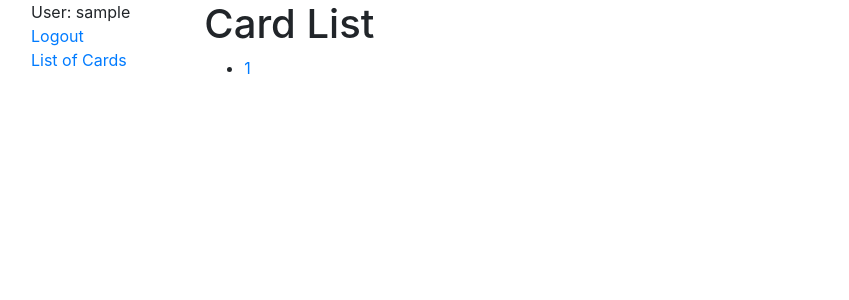
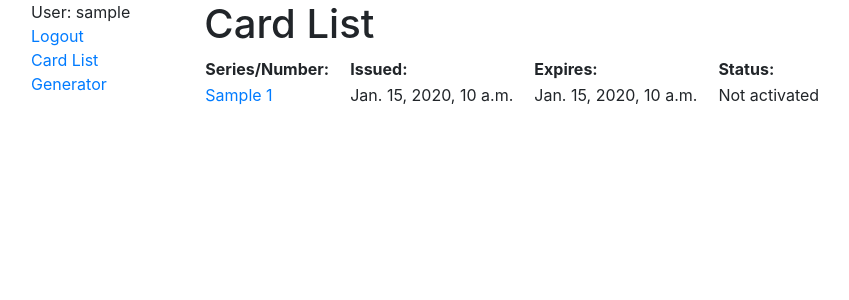
Before and after one commit to BalaurZmeu/LoyaltyCard, a Django app: page /card_manager/cardlist/ in a window 1280 px wide. Shown: the top 300 px of the page, without its empty margins (24-873 px from the left). Run offline with Django 5.2, Linux system fonts and the light colour scheme; a user stored in the database is signed in; tables that the repository leaves empty hold one stand-in row (values such as "Sample post"); some libraries are stand-ins or nearby versions.

Commit message:
Changed templates for cardlist and detail, added template for generator, added url and view

```diff
--- a/loyalty_card/card_manager/templates/card_manager/card_list.html
+++ b/loyalty_card/card_manager/templates/card_manager/card_list.html
@@ -1,17 +1,26 @@
 {% extends "main.html" %}
+
+{% load static %}
 
 {% block content %}
   <h1>Card List</h1>
   {% if card_list %}
-    <ul>
+    <table>
+      <tr>
+        <th>Series/Number:</th>
+        <th>Issued:</th>
+        <th>Expires:</th>
+        <th>Status:</th>
+      </tr>
       {% for card in card_list %}
-        <li>
-          <a href="{{ card.get_absolute_url }}">
-            {{ card.id_number }}
-          </a>
-        </li>
+      <tr>
+        <td><a href="{{ card.get_absolute_url }}">{{ card }}</a></td>
+        <td>{{ card.issued }}</td>
+        <td>{{ card.expires }}</td>
+        <td>{{ card.get_status_display }}</td>
+      </tr>
       {% endfor %}
-    </ul>
+    </table>
   {% else %}
     <p>There are no cards.</p>
   {% endif %}
--- a/loyalty_card/card_manager/templates/main.html
+++ b/loyalty_card/card_manager/templates/main.html
@@ -43,7 +43,13 @@
 
               <li>
                 <a href="{% url 'card-list' %}">
-                  List of Cards
+                  Card List
+                </a>
+              </li>
+
+              <li>
+                <a href="{% url 'generator' %}">
+                  Generator
                 </a>
               </li>
 
--- a/loyalty_card/card_manager/urls.py
+++ b/loyalty_card/card_manager/urls.py
@@ -6,4 +6,5 @@ urlpatterns = [
     path('', views.index, name='index'),
     path('cardlist/', views.CardListView.as_view(), name='card-list'),
     path('card/<int:pk>', views.CardDetailView.as_view(), name='card-detail'),
+    path('generator/', views.generator, name='generator'),
 ]
--- a/loyalty_card/card_manager/views.py
+++ b/loyalty_card/card_manager/views.py
@@ -6,8 +6,7 @@ from django.contrib.auth.mixins import LoginRequiredMixin
 
 def index(request):
     """View function for the home page of site."""
-    context = {}
-    return render(request, 'card_manager/index.html', context=context)
+    return render(request, 'card_manager/index.html')
 
 
 class CardListView(LoginRequiredMixin, generic.ListView):
@@ -19,3 +18,8 @@ class CardListView(LoginRequiredMixin, generic.ListView):
 class CardDetailView(LoginRequiredMixin, generic.DetailView):
     """Class-based view for the specific card."""
     model = Card
+
+
+def generator(request):
+    """View function for the card generator."""
+    return render(request, 'card_manager/generator.html')
--- a/loyalty_card/static/css/main.css
+++ b/loyalty_card/static/css/main.css
@@ -1,3 +1,12 @@
 .sidebar-nav {
     list-style-type: none;
 }
+
+th, td {
+  padding-right: 20px;
+  vertical-align: middle;
+}
+
+span {
+  font-weight: bold;
+}
```
Also changed, not shown: loyalty_card/card_manager/templates/card_manager/card_detail.html (+14 -19 lines), loyalty_card/card_manager/templates/card_manager/generator.html (added, +16 -0 lines).
